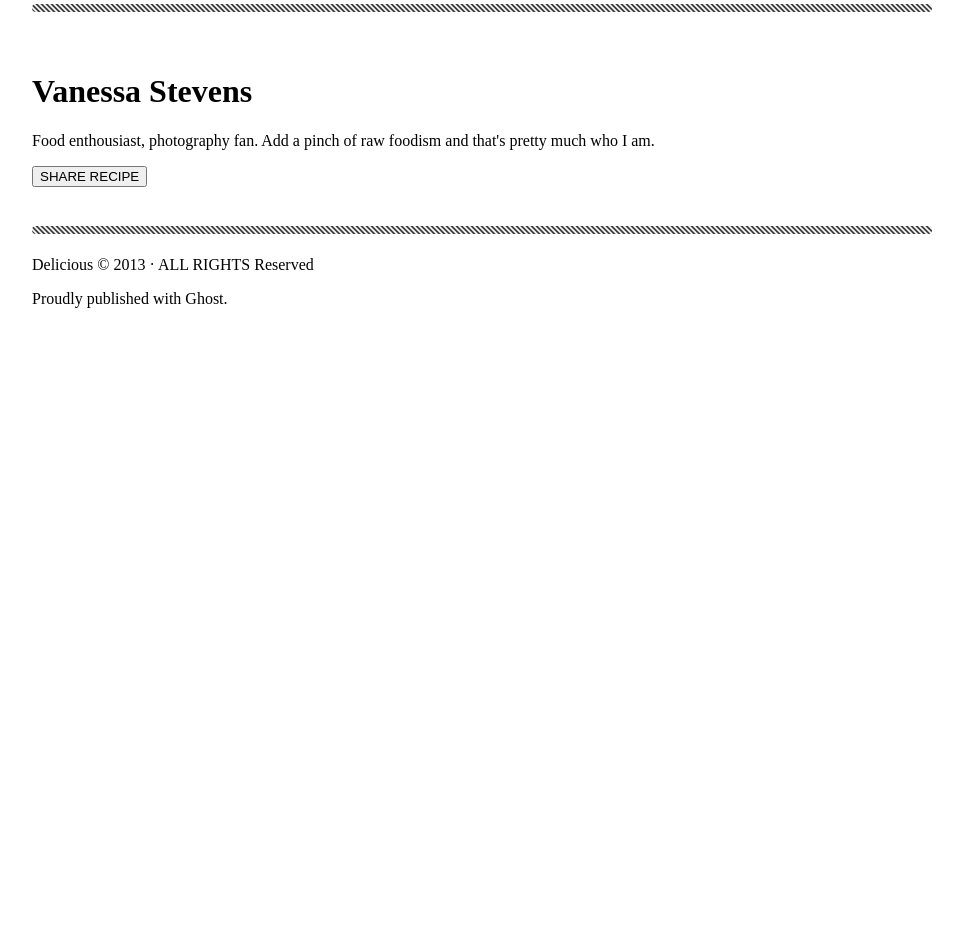
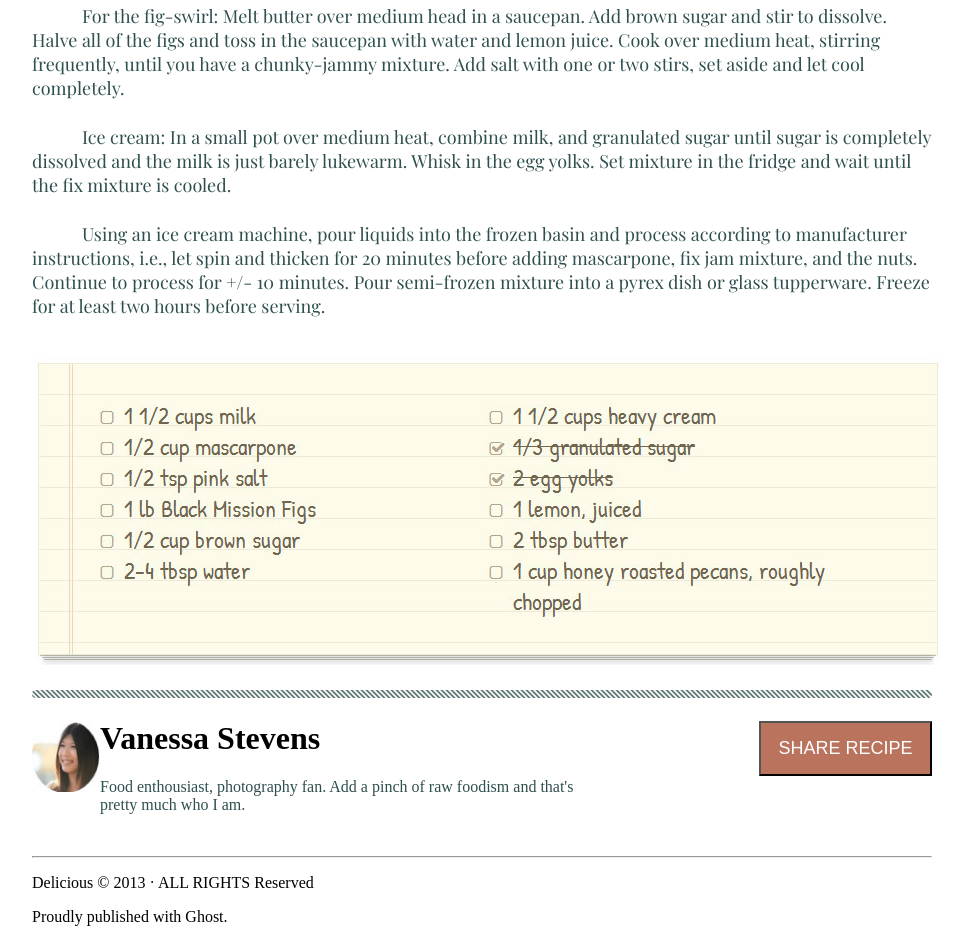
Before and after one commit to benwaples/lab-10a-chocolate-pizza, a plain HTML site: page index.html in a window 1280 px wide. Shown: the part 953-1903 px from the top of the page, without its empty margins (158-1127 px from the left). Before the commit the page ends 1285 px from the top, so only its background shows below. Drawn offline with nearby package versions, Linux system fonts and the light colour scheme.

Commit message:
we effin rule

```diff
--- a/index.html
+++ b/index.html
@@ -6,6 +6,8 @@
         <link rel="stylesheet" href="./styles.css">
         <link href="https://fonts.googleapis.com/css2?family=Lobster&display=swap" rel="stylesheet">
         <link href="https://fonts.googleapis.com/css2?family=Oswald&display=swap" rel="stylesheet">
+        <link href="https://fonts.googleapis.com/css2?family=Oswald&family=Playfair+Display&display=swap" rel="stylesheet">
+
     </head>
     <body>
         <main>
@@ -32,7 +34,7 @@
                     </div>
                 </nav>
             </header>
-            <hr></hr>
+            <hr id="hr-1"></hr>
             <hgroup id="article-heading">
                 <h1 id="article-title">Chocolate Pizza</h1>
                 <div id="greyArea">
@@ -43,25 +45,25 @@
                     </div>
                 </div>
             </hgroup>
-            <figure id="big-picture"></figure>
-            <p id="p-1"></p>
-            <p id="p-2"></p>
-            <p id="p-3"></p>
-            <img id="recipe" src="./photo/choco-pizza.png"></img>
-            <hr></hr>
+            <img id="big-picture" src="./photo/choco-pizza.png"/>
+            <p id="p-1">For the fig-swirl: Melt butter over medium head in a saucepan. Add brown sugar and stir to dissolve. Halve all of the figs and toss in the saucepan with water and lemon juice. Cook over medium heat, stirring frequently, until you have a chunky-jammy mixture. Add salt with one or two stirs, set aside and let cool completely.</p>
+            <p id="p-2">Ice cream: In a small pot over medium heat, combine milk, and granulated sugar until sugar is completely dissolved and the milk is just barely lukewarm. Whisk in the egg yolks. Set mixture in the fridge and wait until the fix mixture is cooled.</p>
+            <p id="p-3">Using an ice cream machine, pour liquids into the frozen basin and process according to manufacturer instructions, i.e., let spin and thicken for 20 minutes before adding mascarpone, fix jam mixture, and the nuts. Continue to process for +/- 10 minutes. Pour semi-frozen mixture into a pyrex dish or glass tupperware. Freeze for at least two hours before serving.</p>
+            <img id="recipe" src="./photo/recipe.png"/>
+            <hr id="hr-2"></hr>
             <footer>
                 <div id="f-top">
-                    <img id="author"/>
+                    <img id="author" src="/photo/van-pic.png"/>
                     <div>
                         <h1>Vanessa Stevens</h1>
-                        <p>Food enthousiast, photography fan. Add a pinch of raw foodism and that's pretty much who I am.</p>
-                        <button>SHARE RECIPE</button>
+                        <p id="food">Food enthousiast, photography fan. Add a pinch of raw foodism and that's pretty much who I am.</p>
                     </div>
+                <button>SHARE RECIPE</button>
                 </div>
                 <div id="f-bottom">
                     <div id="layered-graphic">
-                        <img/>
-                        <hr></hr>
+                        <img src=""/>
+                        <hr id="hr-3"></hr>
                     </div>
                     <p id="bottom">Delicious &copy; 2013 &middot; ALL RIGHTS Reserved</p>
                     <p id="bottom">Proudly published with Ghost.</p>
--- a/styles.css
+++ b/styles.css
@@ -54,7 +54,7 @@ main {
     margin-left: 15px;
 }
 
-hr {
+#hr-1, #hr-2 {
     border: 0;
     margin: 1.35em auto;
     /* max-width: 100%; */
@@ -75,6 +75,7 @@ hr {
     background-size: 5px 5px;
     width: 100%;
     border-radius: 5px;
+    color: darkslategrey;
   }
 
   #article-heading {
@@ -119,3 +120,58 @@ hr {
     margin-top: 5px;
     font-family: 'Oswald', sans-serif;
   }
+  #p-1, #p-2, #p-3 {
+    font-family: 'Playfair Display', serif;
+    font-size: 18px;
+    font-weight: lighter;
+    color: darkslategray;
+    text-indent: 50px;
+    margin: 25px 0px;
+
+  }
+
+  #big-picture {
+      margin-bottom: 12px;
+  }
+
+  #recipe {
+      margin-top: 12px;
+  }
+
+  #f-top {
+      display: flex;
+      flex-direction: row;
+      justify-content: space-between;
+      align-items: flex-start;
+  }
+  #author {
+      height: 71px;
+      width: 68px;
+      margin-top: 23px;
+  }
+
+  button {
+      height: 55px;
+      width: 200px;
+      margin-top: 23px;
+      background-color: #ba745d;
+      color: white;
+      font-size: 18px;
+      font-weight: lighter;
+      font-family: Arial, Helvetica, sans-serif;
+
+  }
+
+  #food {
+      padding-right: 150px;
+      color: darkslategrey;
+  }
+
+  #hr-2 {
+      margin-bottom: 0px;
+      color: darkslategrey;
+  }
+
+  #hr-3 {
+      border: solid px darkslategrey;
+  }
```
Also changed, not shown: photo/recipe.png (renamed from photo/Screen Shot 2020-07-17 at 1.58.02 PM.png).
